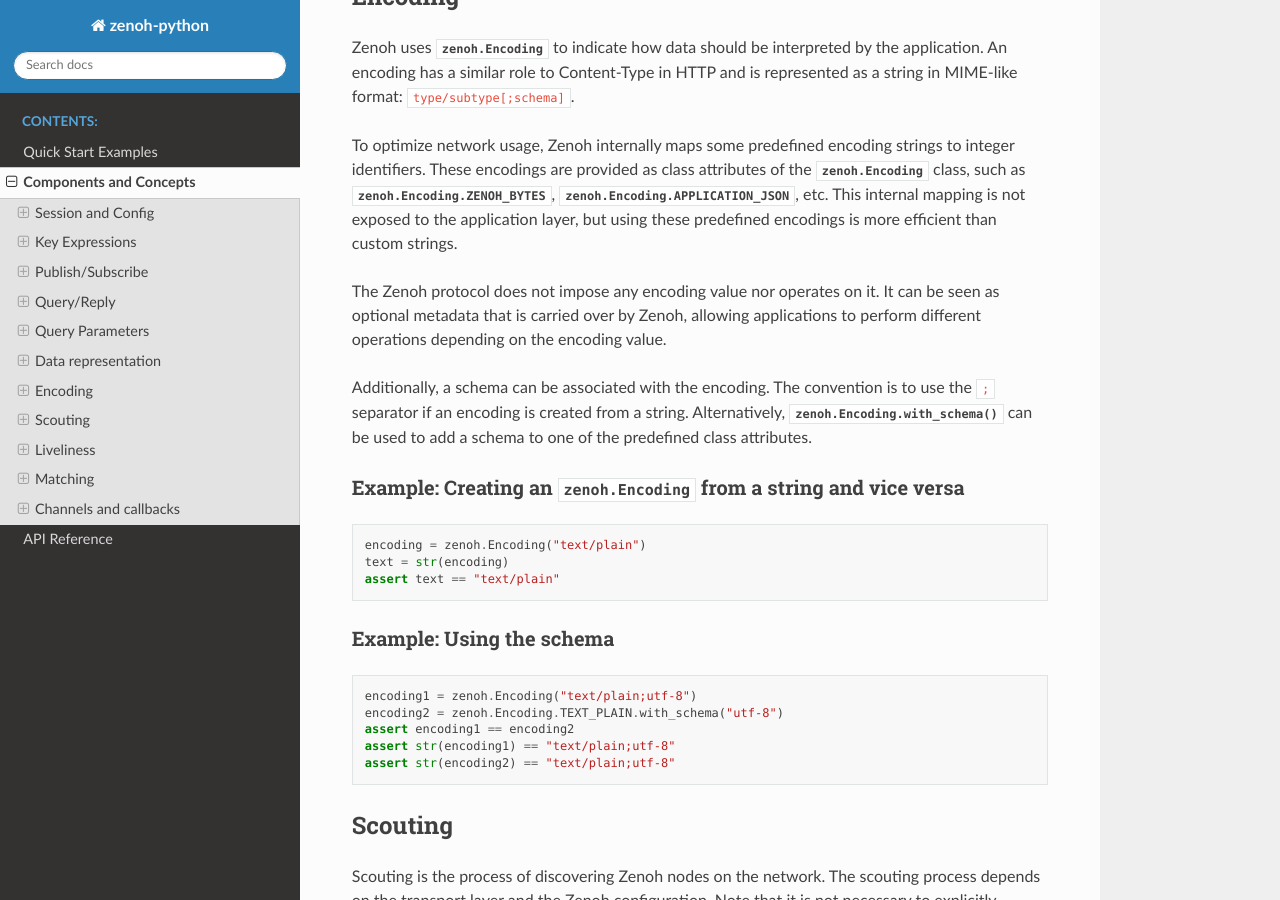
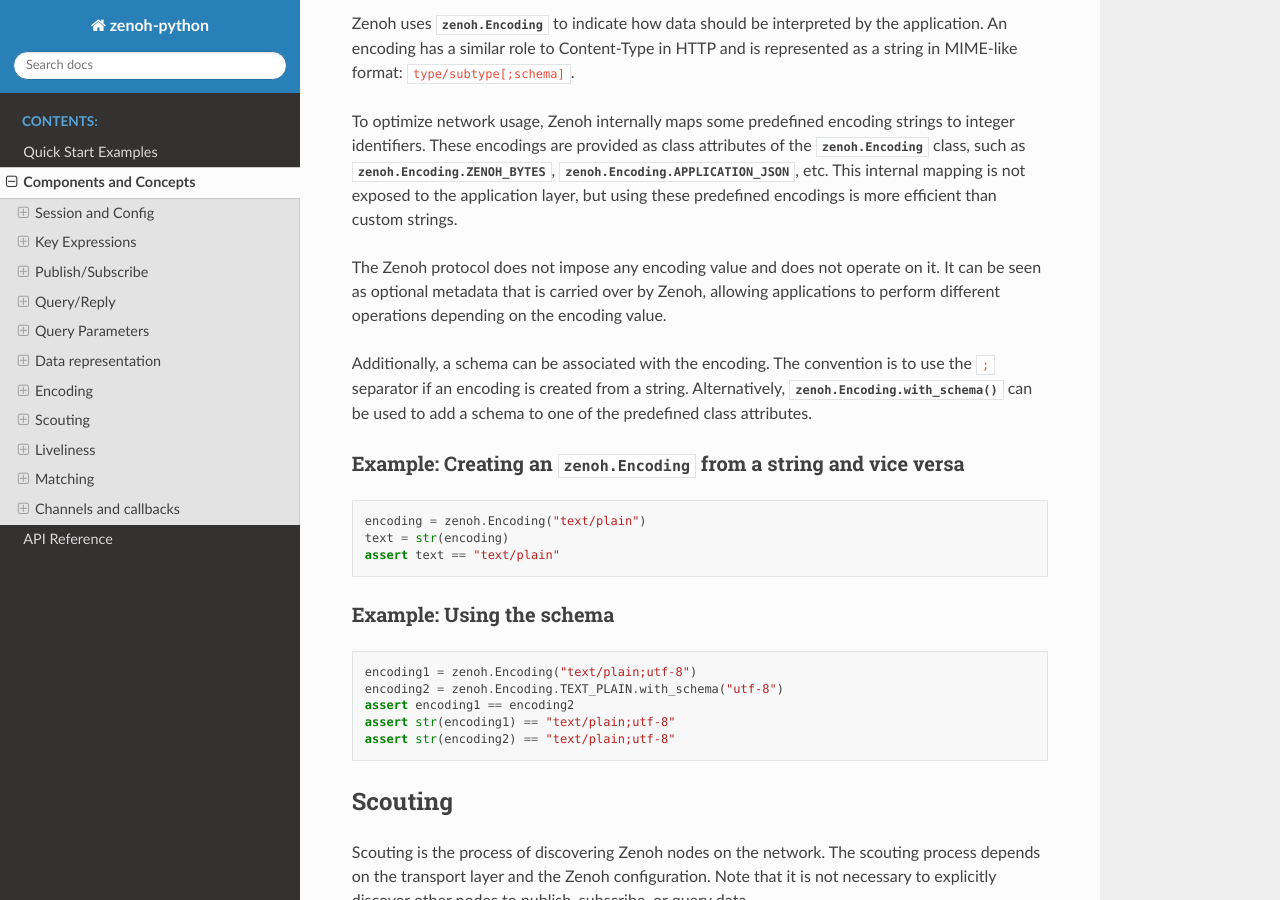
Before and after one commit to eclipse-zenoh/zenoh-python, a Sphinx documentation site: the page built from docs/concepts.rst, in a window 1280 px wide and 900 px high, scrolled down 6659 px. Built offline with Sphinx 7.4.7 and the Read the Docs theme 3.1.0, drawn with Linux system fonts in a browser that asks for light colours; some of the changed text lies outside the part shown.

Commit message:
engliush grammar fix

```diff
--- a/docs/concepts.rst
+++ b/docs/concepts.rst
@@ -286,7 +286,7 @@
 
 To optimize network usage, Zenoh internally maps some predefined encoding strings to integer identifiers. These encodings are provided as class attributes of the :class:`zenoh.Encoding` class, such as :attr:`zenoh.Encoding.ZENOH_BYTES`, :attr:`zenoh.Encoding.APPLICATION_JSON`, etc. This internal mapping is not exposed to the application layer, but using these predefined encodings is more efficient than custom strings.
 
-The Zenoh protocol does not impose any encoding value nor operates on it. It can be seen as optional metadata that is carried over by Zenoh, allowing applications to perform different operations depending on the encoding value.
+The Zenoh protocol does not impose any encoding value and does not operate on it. It can be seen as optional metadata that is carried over by Zenoh, allowing applications to perform different operations depending on the encoding value.
 
 Additionally, a schema can be associated with the encoding. The convention is to use the ``;`` separator if an encoding is created from a string. Alternatively, :meth:`zenoh.Encoding.with_schema` can be used to add a schema to one of the predefined class attributes.
 
@@ -522,7 +522,7 @@
    This is not recommended though because type checkers like `mypy` will not recognize methods like ``recv()``,
    ``try_recv()``, and ``__iter__()`` on the subscriber object. The reason is that the type stubs only declare
    these methods for ``Subscriber[Handler[Sample]]``. This feature may be useful for plugging custom channels
-   into existing code for e.g. debugging or testing purposes.
+   into existing code for debugging or testing purposes.
 
    The comments like ``# type: ignore[misc]`` may be used to suppress type checker warnings.
 
```
Also changed, not shown: other parts of docs/concepts.rst (+4 -4 lines).
